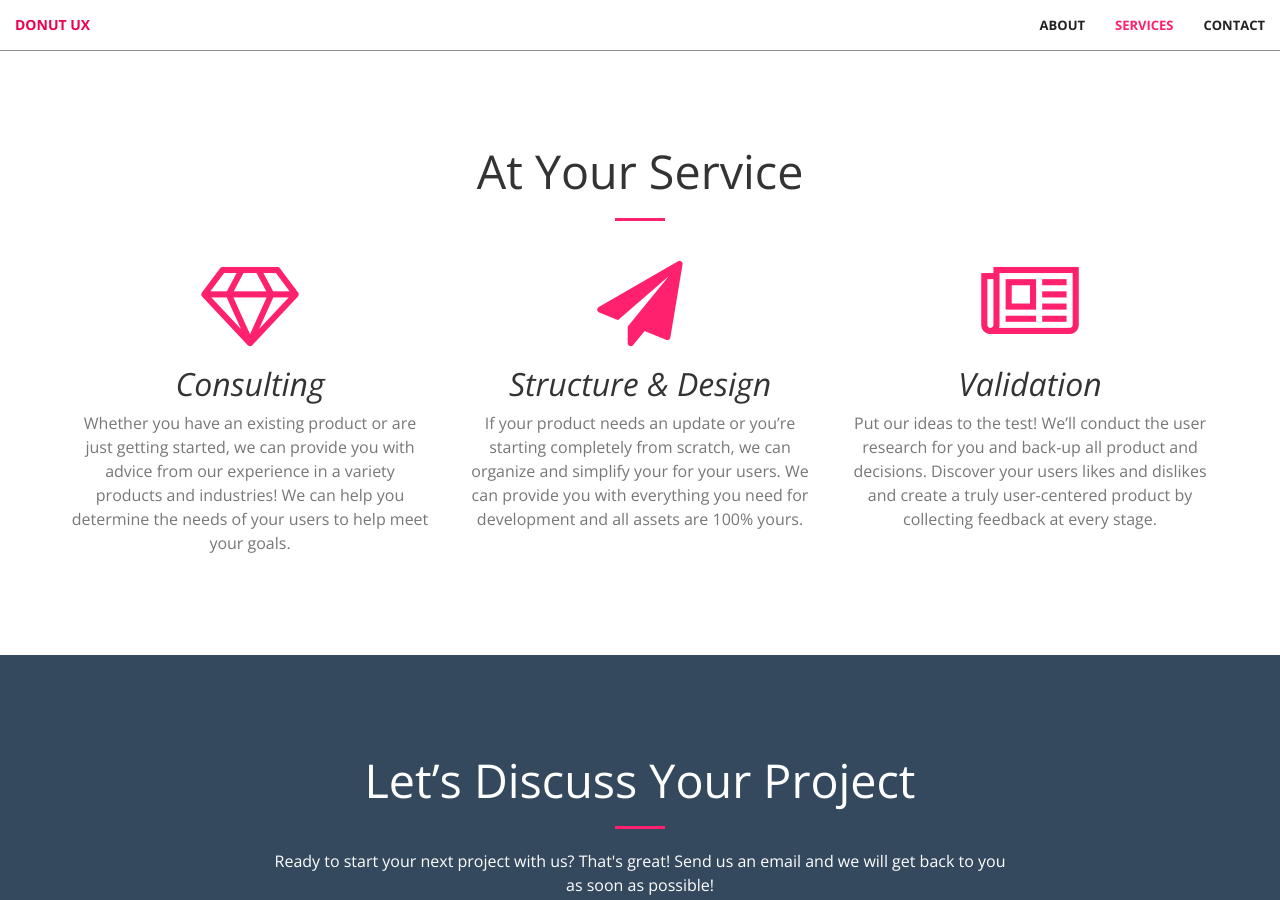
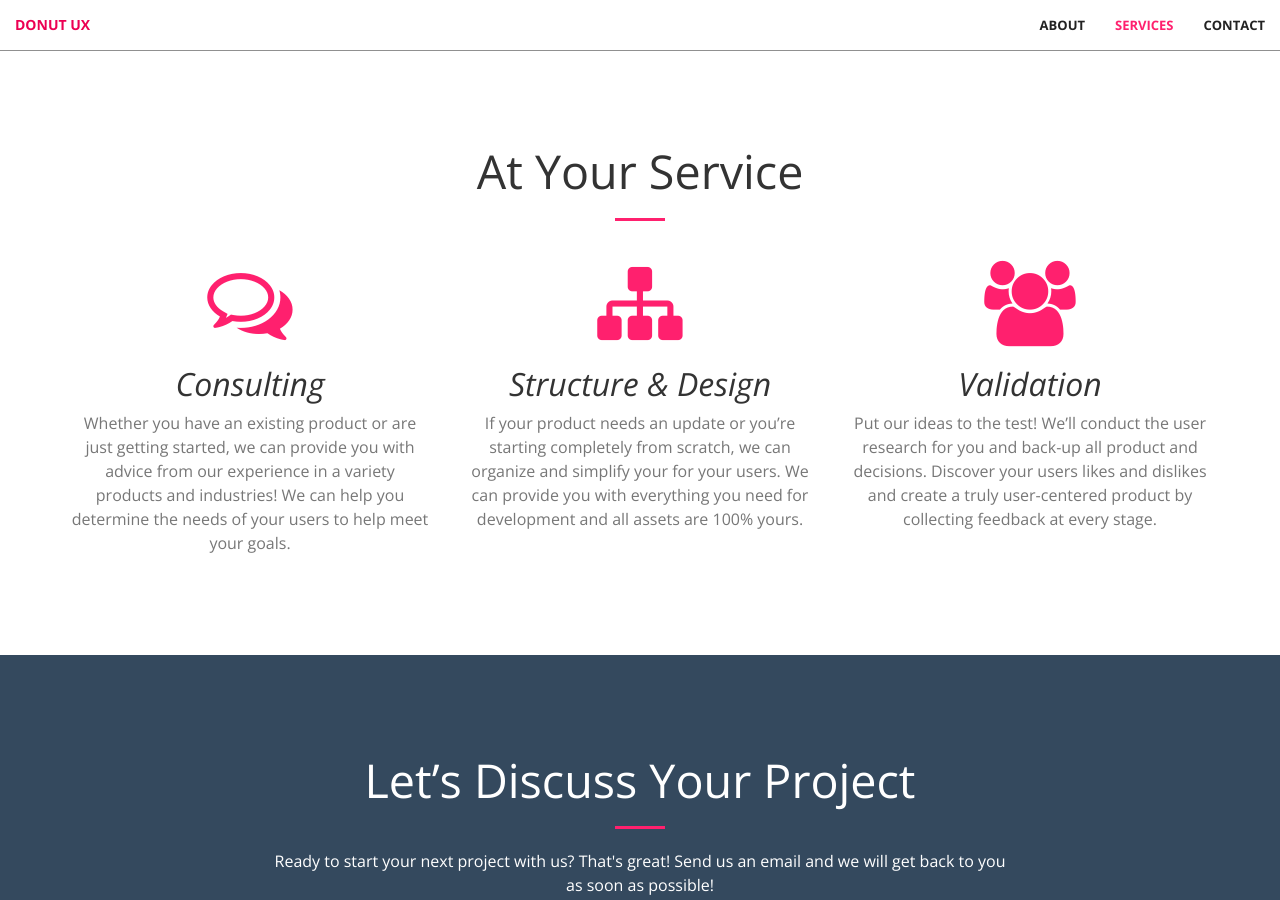
Before and after one commit to donutux/donutux.github.io, a Jekyll site: the page built from index.html, in a window 1280 px wide and 900 px high, scrolled down 1200 px. Built offline with Jekyll 4.4.1, drawn with Linux system fonts in a browser that asks for light colours.

Commit message:
Layout changes

```diff
--- a/_includes/contact.html
+++ b/_includes/contact.html
@@ -5,7 +5,7 @@
                 <h2 class="section-heading">Let’s Discuss Your Project</h2>
                 <hr class="primary">
                 <p>Ready to start your next project with us? That's great! Send us an email and we will get back to you as soon as possible!</p>
-                <p><a href="mailto:hello@donutux.com">hello@donutux.com</a></p>
+                <p><a href="mailto:hello@donutux.com" class="btn btn-primary btn-xl page-scroll">hello@donutux.com</a></p>
             </div>
     </div>
 </section>
--- a/_includes/services.html
+++ b/_includes/services.html
@@ -1,7 +1,7 @@
 <section id="services">
     <div class="container">
         <div class="row">
-            <div class="col-lg-12 text-center">
+            <div class="col-lg-12 col-md-12 text-center">
                 <h2 class="section-heading">At Your Service</h2>
                 <hr class="primary">
             </div>
@@ -9,23 +9,23 @@
     </div>
     <div class="container">
         <div class="row">
-            <div class="col-lg-4 col-md-6 text-center">
+            <div class="col-lg-4 col-md-4 text-center">
                 <div class="service-box">
-                    <i class="fa fa-4x fa-diamond wow bounceIn text-primary"></i>
+                    <i class="fa fa-4x fa-comments-o wow bounceIn text-primary"></i>
                     <h3>Consulting</h3>
                     <p class="text-muted">Whether you have an existing product or are just getting started, we can provide you with advice from our experience in a variety products and industries! We can help you determine the needs of your users to help meet your goals.</p>
                 </div>
             </div>
-            <div class="col-lg-4 col-md-6 text-center">
+            <div class="col-lg-4 col-md-4 text-center">
                 <div class="service-box">
-                    <i class="fa fa-4x fa-paper-plane wow bounceIn text-primary" data-wow-delay=".1s"></i>
+                    <i class="fa fa-4x fa-sitemap wow bounceIn text-primary" data-wow-delay=".1s"></i>
                     <h3>Structure & Design</h3>
                     <p class="text-muted">If your product needs an update or you’re starting completely from scratch, we can organize and simplify your for your users. We can provide you with everything you need for development and all assets are 100% yours.</p>
                 </div>
             </div>
-            <div class="col-lg-4 col-md-6 text-center">
+            <div class="col-lg-4 col-md-4 text-center">
                 <div class="service-box">
-                    <i class="fa fa-4x fa-newspaper-o wow bounceIn text-primary" data-wow-delay=".2s"></i>
+                    <i class="fa fa-4x fa-users wow bounceIn text-primary" data-wow-delay=".2s"></i>
                     <h3>Validation</h3>
                     <p class="text-muted">Put our ideas to the test! We’ll conduct the user research for you and back-up all product and decisions. Discover your users likes and dislikes and create a truly user-centered product by collecting feedback at every stage.</p>
                 </div>
```
